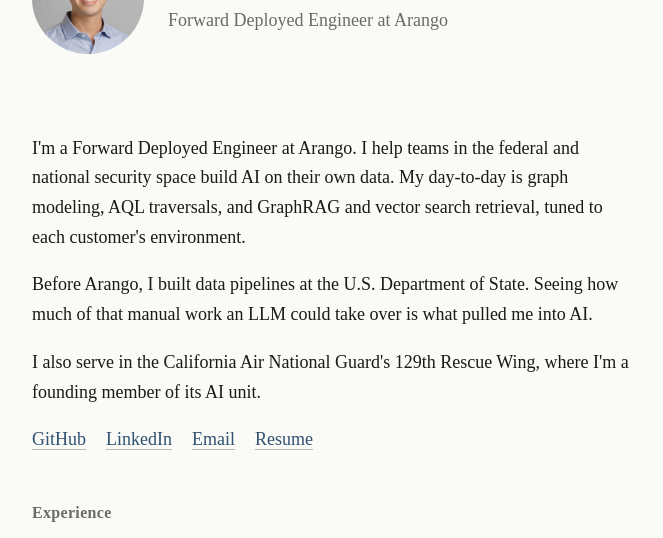
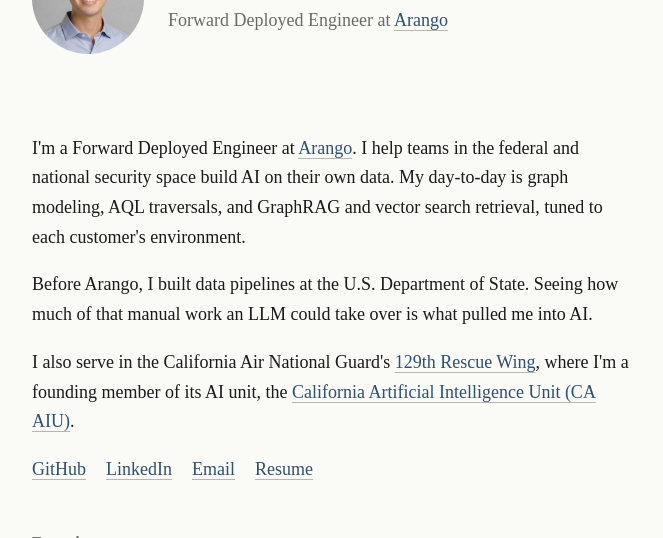
Before and after one commit to tomtranjr/tomtranjr.github.io, an Astro site: page / in a window 1280 px wide. Shown: the part 176-714 px from the top of the page, without its empty margins (308-971 px from the left). Built offline with nearby package versions, Linux system fonts and the light colour scheme; Astro itself is replaced by a stand-in of ours.

Commit message:
feat: link arango, 129th rescue wing, and ca aiu in home intro

```diff
--- a/src/pages/index.astro
+++ b/src/pages/index.astro
@@ -28,13 +28,15 @@
 		/>
 		<div>
 			<h1>{SITE_TITLE}</h1>
-			<p class="role">Forward Deployed Engineer at Arango</p>
+			<p class="role">
+				Forward Deployed Engineer at <a href="https://arango.ai/">Arango</a>
+			</p>
 		</div>
 	</section>
 
 	<section class="prose">
 		<p>
-			I'm a Forward Deployed Engineer at Arango. I help teams in the federal and national security
+			I'm a Forward Deployed Engineer at <a href="https://arango.ai/">Arango</a>. I help teams in the federal and national security
 			space build AI on their own data. My day-to-day is graph modeling, AQL traversals, and GraphRAG
 			and vector search retrieval, tuned to each customer's environment.
 		</p>
@@ -43,8 +45,11 @@
 			manual work an LLM could take over is what pulled me into AI.
 		</p>
 		<p>
-			I also serve in the California Air National Guard's 129th Rescue Wing, where I'm a founding
-			member of its AI unit.
+			I also serve in the California Air National Guard's <a href="https://www.129rqw.ang.af.mil/"
+				>129th Rescue Wing</a
+			>, where I'm a founding member of its AI unit, the <a href="https://caaiu.org/"
+				>California Artificial Intelligence Unit (CA AIU)</a
+			>.
 		</p>
 		<p class="links">
 			{LINKS.map((link) => <a href={link.href}>{link.label}</a>)}
```
